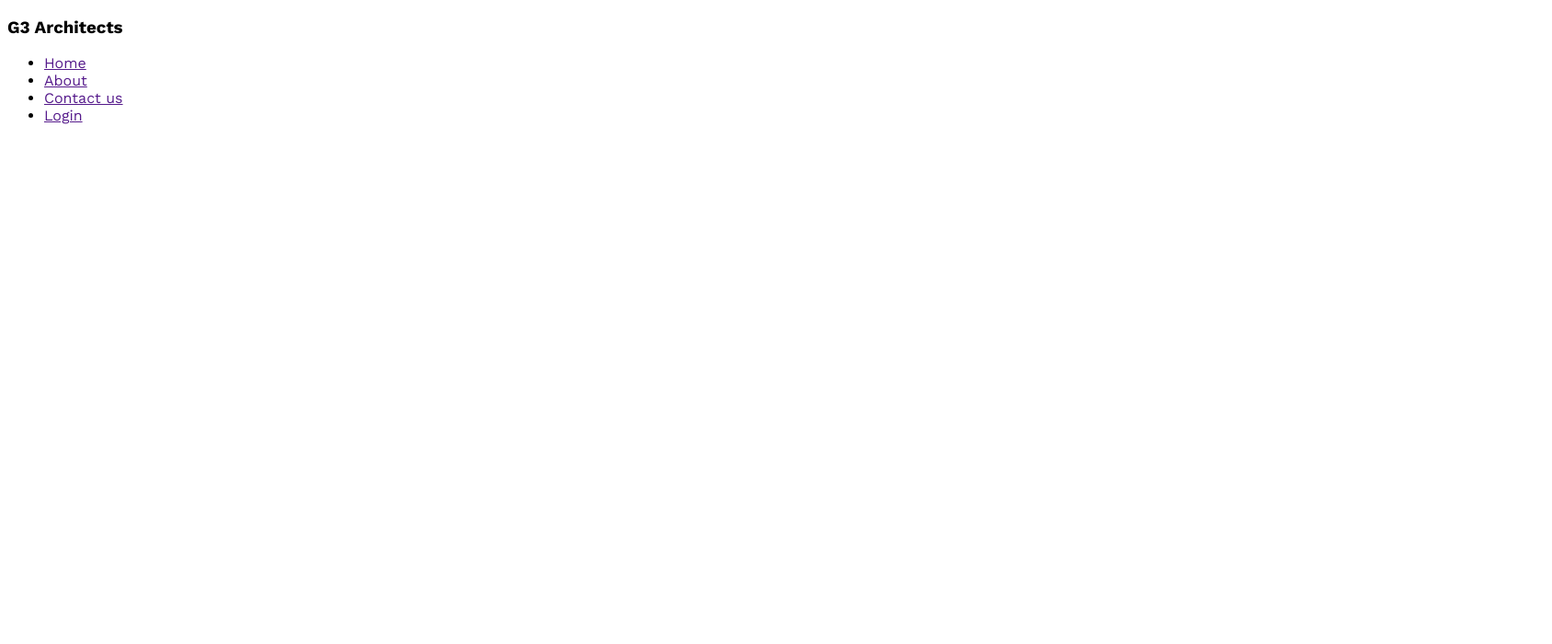
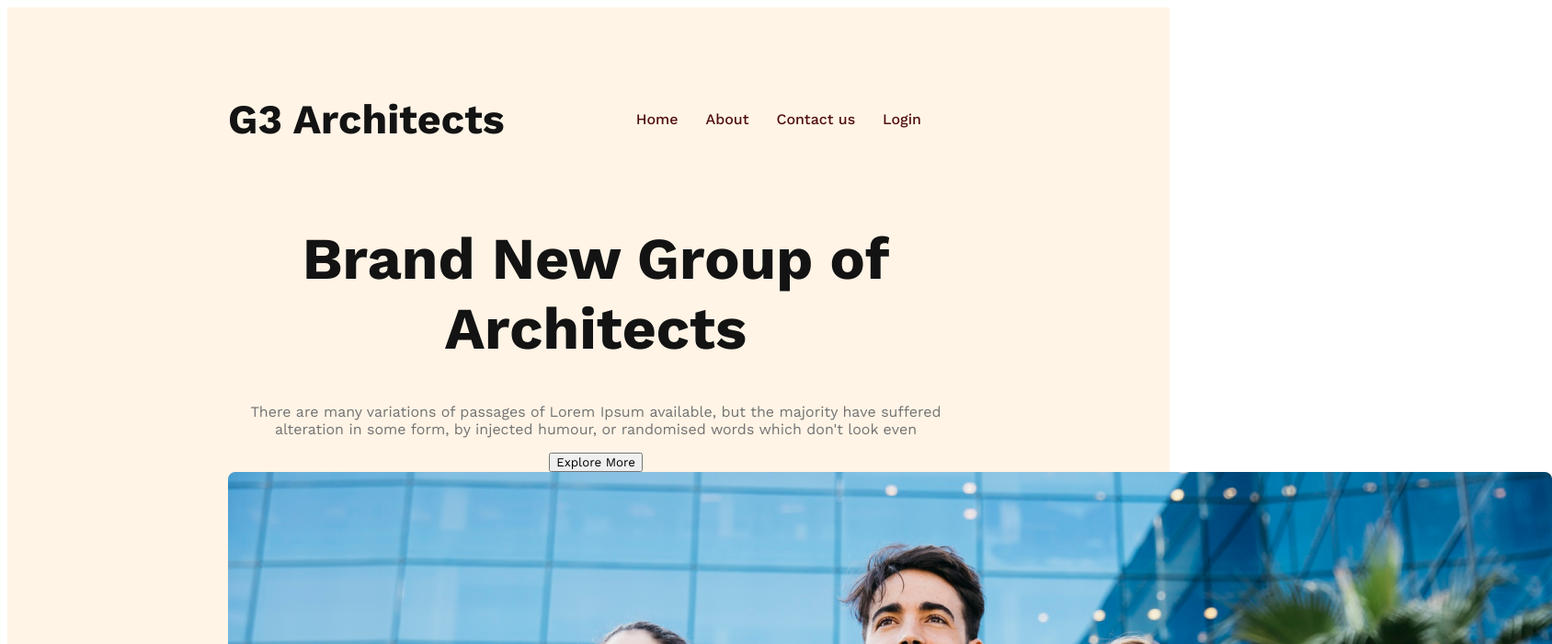
Before and after one commit to Nahidul-Islam-Siam/G3-Architecrure, a plain HTML site: page index.html in a window 1280 px wide. Shown: the top 700 px of the page at 92% size, 1688 px wide, since content can reach past the window. Drawn offline with nearby package versions, Linux system fonts and the light colour scheme.

Commit message:
added banner

```diff
--- a/index.html
+++ b/index.html
@@ -11,9 +11,9 @@
 <link href="https://fonts.googleapis.com/css2?family=Merriweather:wght@400;900&family=Work+Sans:wght@400;500;600;700;800&display=swap" rel="stylesheet">
 </head>
 <body>
-    <header>
+    <header class="header">
 <nav>
-    <h3>
+    <h3 class="nav-title">
         G3 Architects
     </h3>
     <ul>
@@ -23,6 +23,14 @@
         <li><a href="">Login</a></li>
     </ul>
 </nav>
+<div class="banner">
+    <div class="banner-content">
+        <h1 class="banner-title">Brand New Group of Architects</h1>
+    <p class="banner-description">There are many variations of passages of Lorem Ipsum available, but the majority have suffered alteration in some form, by injected humour, or randomised words which don't look even</p>
+    <button class="btn-primary">Explore More</button>
+    </div>
+    <img src="images/banner.png" alt="">
+</div>
     </header>
 <main>
 
--- a/style.css
+++ b/style.css
@@ -1,3 +1,49 @@
-*{
-font-family: 'Work Sans', sans-serif;
+* {
+  font-family: "Work Sans", sans-serif;
 }
+/* button */
+.btn-primary{
+
+}
+/* header */
+header {
+  background: rgba(255, 144, 14, 0.1);
+  padding: 50px 240px;
+}
+nav {
+  display: flex;
+  justify-content: space-between;
+align-items: center;
+}
+.nav-title {
+  font-size: 2.8rem;
+  color: var(--Dark-01, #131313);
+  text-align: center;
+  font-weight: 700;
+}
+nav > ul {
+  display: flex;
+}
+nav li {
+  list-style: none;
+  margin-right: 30px;
+  font-size: 1rem;
+  font-weight: 500;
+}
+nav li a {
+  text-decoration: none;
+  color: #500e0e;
+}
+.banner-content{
+    min-width: 800px;
+    text-align: center;
+    margin: 0 auto;
+}
+.banner-title{
+    font-size: 4rem;
+    font-weight: 700;
+    color: #131313;
+}
+.banner-description{
+    color: #727272;
+}
```
